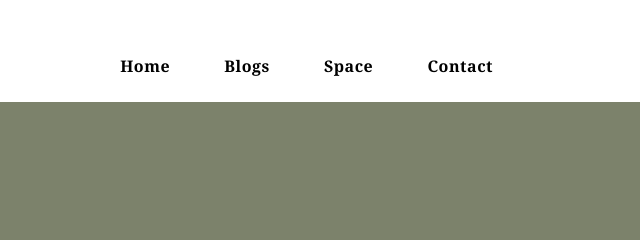
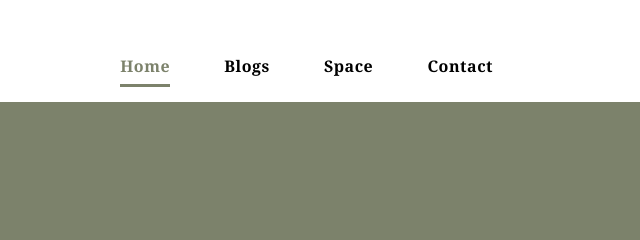
Before and after one commit to MariellaJoy/job_mariellajoy, a plain HTML site: page home.html in a window 1280 px wide. In both pictures the pointer is over the link "Home". Shown: the top 240 px of the page, 487-1127 px from the left. Drawn offline with Linux system fonts and the light colour scheme.

Commit message:
home css navbar hover

```diff
--- a/home.css
+++ b/home.css
@@ -53,3 +53,9 @@ nav ul li a:after{
     bottom: -10px;
     transition: 0.3s;
 }
+nav ul li a:hover{
+    color: #7c826b;
+}
+nav ul li a:hover:after{
+    width: 100%;
+}
```
